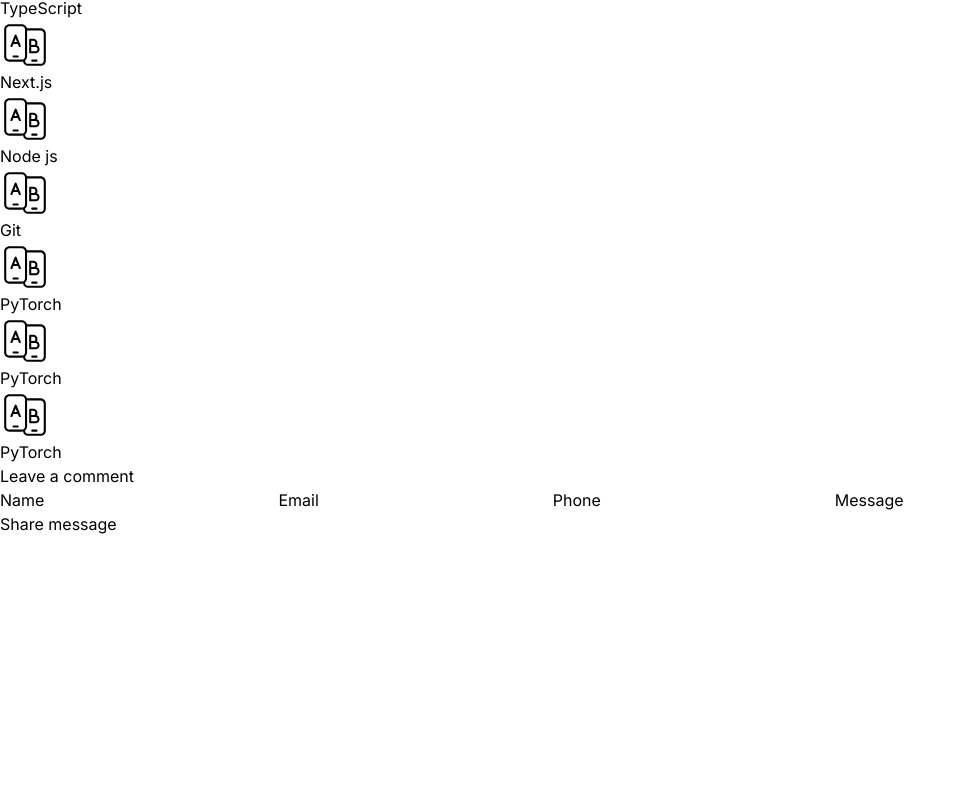
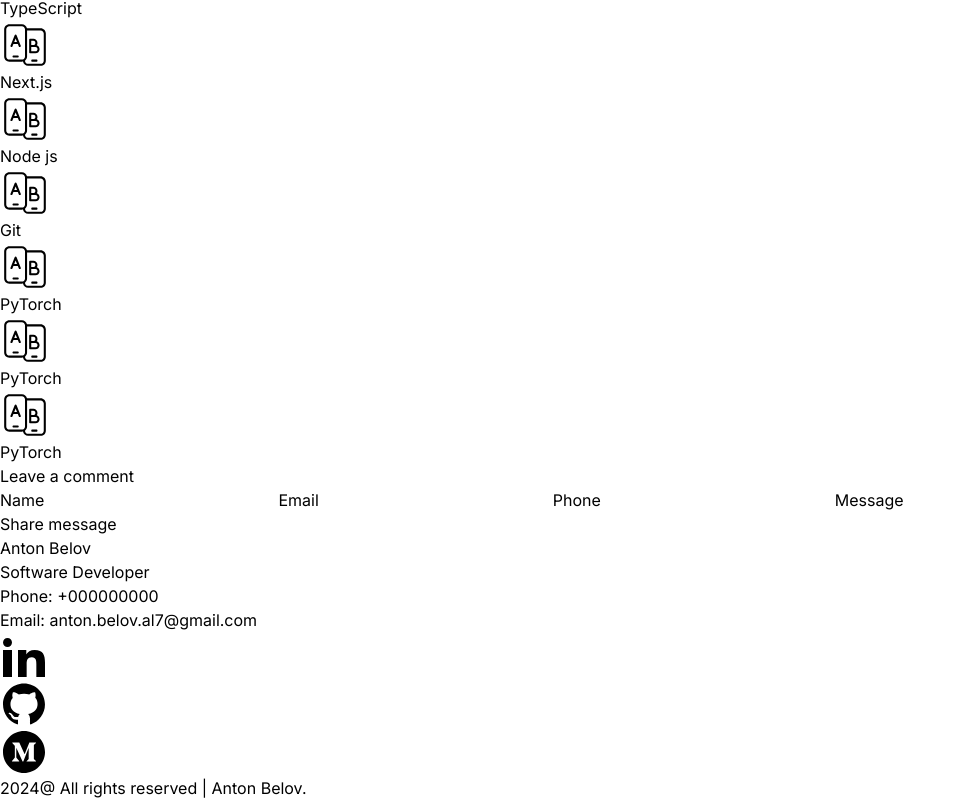
Before and after one commit to Commit2Cosmos/Porfolio-2.0, a Next.js app: page / in a window 1280 px wide. Shown: the part 718-1518 px from the top of the page, without its empty margins (0-966 px from the left). Before the commit the page ends 1254 px from the top, so only its background shows below. Built offline with nearby package versions, Linux system fonts and the light colour scheme.

Commit message:
component restructuring, 1st page html done

```diff
--- a/src/app/components/footer/circles.tsx
+++ b/src/app/components/footer/circles.tsx
@@ -16,13 +16,13 @@
 
     return (
         <Link href={link_url}>
-            { <Icon /> }
+            { <Icon size='48' /> }
         </Link>
     );
 }
 
 
-function Circles() {
+export default function Circles() {
     return (
         <>
             <Circle Icon={ ImLinkedin2 } link_url='linkedin_url' />
--- a/src/app/components/footer/footer.tsx
+++ b/src/app/components/footer/footer.tsx
@@ -1,6 +1,7 @@
+import Circles from './circles'
 
 
-export default function Navbar() {
+export default function Footer() {
     return (
         <footer>
             <div>
@@ -12,7 +13,10 @@
                 <p>Email: anton.belov.al7@gmail.com</p>
             </div>
             <div>
-
+                <Circles />
+            </div>
+            <div>
+                <p>2024@ All rights reserved | Anton Belov.</p>
             </div>
         </footer>
     )
--- a/src/app/page.tsx
+++ b/src/app/page.tsx
@@ -1,7 +1,8 @@
 import Navbar from "@/navigation/navbar";
-import LandingMain from "@/landingMain/landingMain"
-import About from "@/about/about"
+import LandingMain from "@/main_page/landingMain/landingMain"
+import About from "@/main_page/about/about"
 import Contact from "@/contact/contact"
+import Footer from "@/footer/footer"
 
 
 
@@ -9,11 +10,12 @@
     return (
         <>
             <Navbar />
-            <main className="">
+            <main>
                 <LandingMain />
                 <About />
                 <Contact />
             </main>
+            <Footer />
         </>
     );
 }
```
Also changed, not shown: src/app/components/main_page/about/about.tsx (renamed from src/app/components/about/about.tsx), src/app/components/main_page/about/stacks.tsx (renamed from src/app/components/about/stacks.tsx), src/app/components/main_page/landingMain/landingMain.tsx (renamed from src/app/components/landingMain/landingMain.tsx), src/app/components/projects/page.tsx (added).
